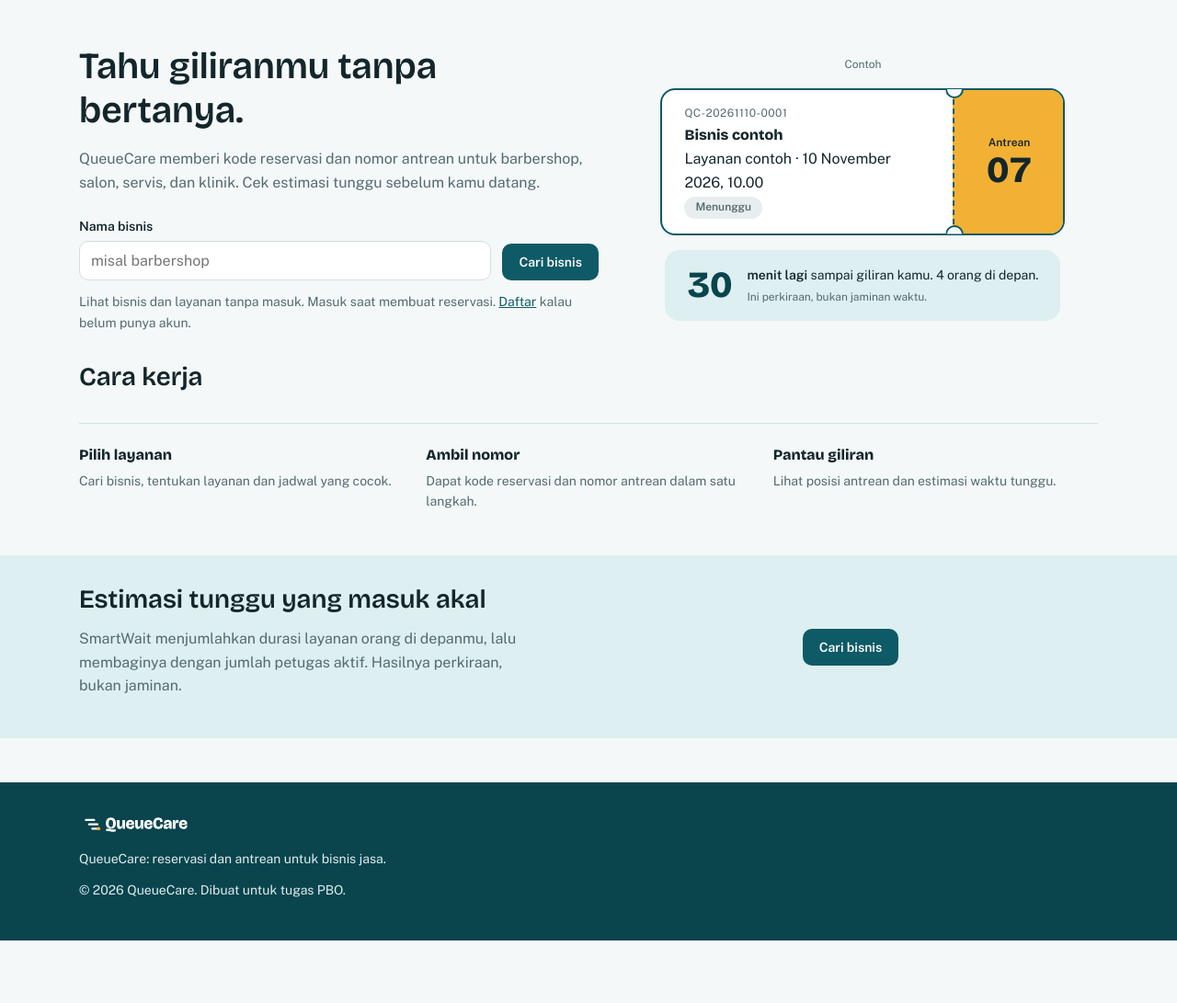
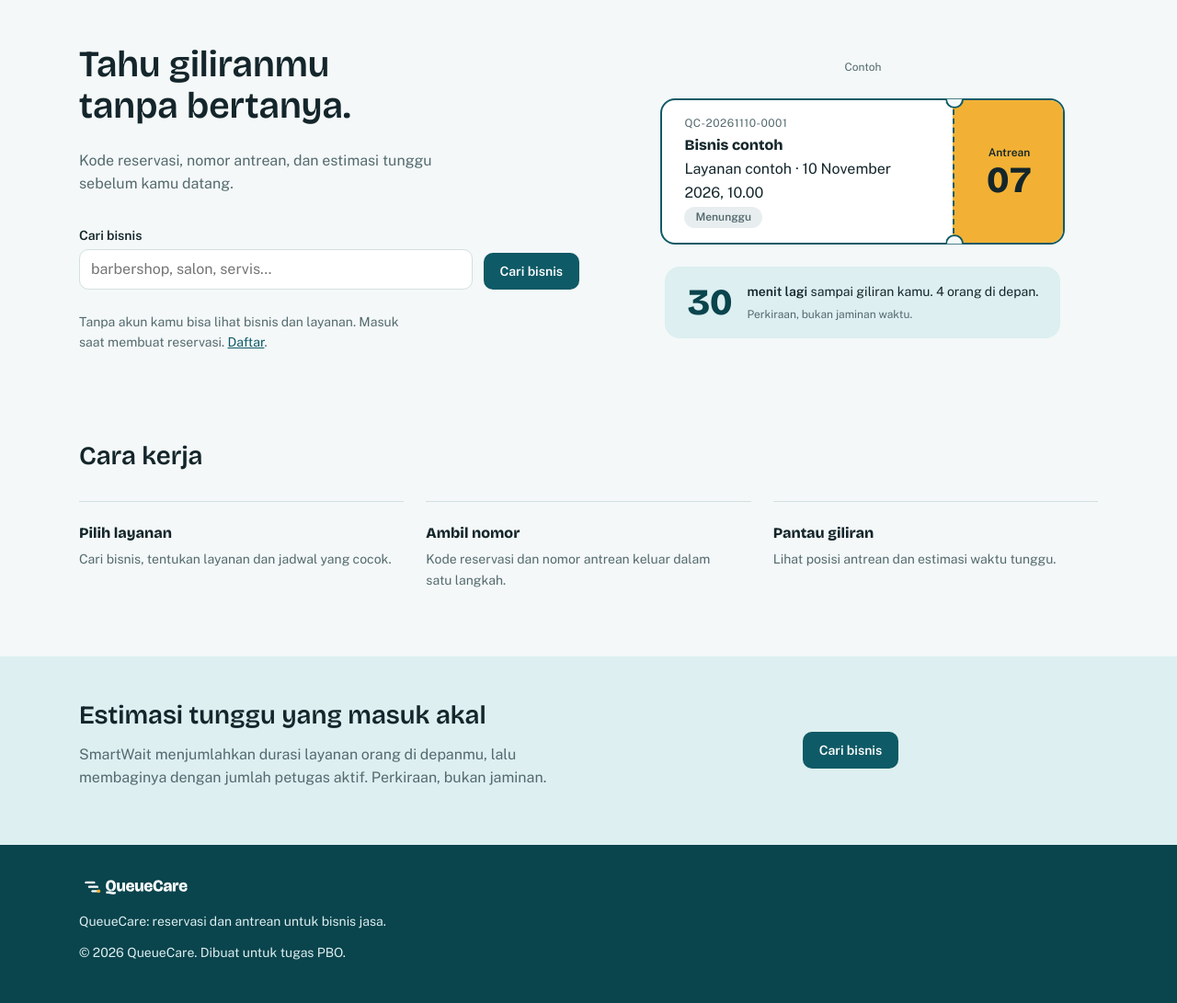
Before and after one commit to AtharFazli/queuecare, a Spring app: template src/main/resources/templates/home.html in a window 1280 px wide. Shown: the part 64-1155 px from the top of the page at 92% size. Before the commit the page ends 1087 px from the top, so only its background shows below. Run offline with Thymeleaf, Linux system fonts and the light colour scheme; the template is opened without the code that fills it, so the values that code supplies are empty; some of the project's set-up classes (security, data sources, template engines, error pages and the like) are left out, and stand-ins take their place.

Commit message:
fix(landing): sejajarkan seksi Cara kerja dengan gutter kartu di HP
- .langkah-luar pakai gutter var(--jarak-4) supaya teks dan garis pemisah selebar kartu
- judul Cara kerja rata kiri mengikuti judul seksi lain
- padding atas/bawah tiap langkah sama (24px), tinggi mengikuti isi
- text-wrap: pretty pada deskripsi langkah
- kalimat langkah 2 dikembalikan ke teks asli

```diff
--- a/src/main/resources/static/css/components.css
+++ b/src/main/resources/static/css/components.css
@@ -169,13 +169,14 @@ dialog.modal:not([open]) { display: none; }
 @media (prefers-reduced-motion: reduce) { * { transition: none !important; animation: none !important; } }
 
 /* ===== Landing: hero ===== */
-.hero { padding: var(--jarak-12) 0 var(--jarak-8); }
+.hero { padding: var(--jarak-12) 0; }
 .hero__isi { display: grid; grid-template-columns: 1.05fr .95fr; gap: var(--jarak-8); align-items: center; }
-.hero__judul { font-size: var(--teks-2xl); margin: 0 0 var(--jarak-4); }
-.hero__subteks { margin: 0; max-width: 56ch; color: var(--warna-teks-redup); }
-.hero__tindakan { display: flex; flex-wrap: wrap; gap: var(--jarak-3); margin-top: var(--jarak-6); }
-.hero__catatan { margin: var(--jarak-3) 0 0; font-size: var(--teks-sm); color: var(--warna-teks-redup); }
-.hero__visual { display: grid; gap: var(--jarak-4); justify-items: center; }
+.hero__teks { max-width: 34rem; }
+.hero__judul { font-size: var(--teks-2xl); line-height: 1.12; margin: 0 0 var(--jarak-6); text-wrap: balance; }
+.hero__subteks { margin: 0; max-width: 40ch; color: var(--warna-teks-redup); }
+.hero__tindakan { display: flex; flex-wrap: wrap; gap: var(--jarak-3); margin-top: var(--jarak-8); }
+.hero__catatan { margin: var(--jarak-6) 0 0; max-width: 44ch; font-size: var(--teks-sm); color: var(--warna-teks-redup); }
+.hero__visual { display: grid; gap: var(--jarak-6); justify-items: center; }
 .contoh { margin: 0; font-size: var(--teks-xs); color: var(--warna-teks-redup); }
 
 /* ===== Katalog: bar pencarian ===== */
@@ -183,12 +184,20 @@ dialog.modal:not([open]) { display: none; }
 .pencarian .field { flex: 1 1 220px; margin-bottom: 0; }
 
 /* ===== Landing: langkah ===== */
-.langkah { display: grid; grid-template-columns: repeat(3, 1fr); gap: var(--jarak-6); margin-top: var(--jarak-8); padding-top: var(--jarak-6); border-top: 1px solid var(--warna-batas); }
+.langkah-luar { padding: var(--jarak-12) var(--jarak-4); }
+.langkah-luar__judul { margin: 0 0 var(--jarak-8); text-align: left; }
+.langkah { display: grid; grid-template-columns: repeat(3, 1fr); gap: var(--jarak-6); }
+.langkah__item { padding: var(--jarak-6) 0; border-top: 1px solid var(--warna-batas); }
 .langkah__judul { font: 700 var(--teks-md) var(--font-judul); margin: 0 0 var(--jarak-2); }
-.langkah__teks { margin: 0; color: var(--warna-teks-redup); font-size: var(--teks-sm); }
+.langkah__teks { margin: 0; color: var(--warna-teks-redup); font-size: var(--teks-sm); text-wrap: pretty; }
+
+/* HP: langkah ditumpuk; garis pembatas jadi pemisah antar langkah. */
+@media (max-width: 720px) {
+  .langkah { grid-template-columns: 1fr; gap: 0; }
+}
 
 /* ===== Landing: sorotan ===== */
-.sorotan { margin: var(--jarak-12) 0; padding: var(--jarak-8) 0; background: var(--warna-primer-lembut); }
+.sorotan { margin: 0; padding: var(--jarak-12) 0; background: var(--warna-primer-lembut); }
 .sorotan__isi { display: grid; grid-template-columns: 1fr 1fr; gap: var(--jarak-8); align-items: center; }
 .sorotan__teks { max-width: 52ch; color: var(--warna-teks-redup); }
 .sorotan__aksi { display: grid; justify-items: center; }
--- a/src/main/resources/templates/home.html
+++ b/src/main/resources/templates/home.html
@@ -9,15 +9,15 @@
       <div class="wadah hero__isi">
         <div class="hero__teks">
           <h1 class="hero__judul">Tahu giliranmu tanpa bertanya.</h1>
-          <p class="hero__subteks">QueueCare memberi kode reservasi dan nomor antrean untuk barbershop, salon, servis, dan klinik. Cek estimasi tunggu sebelum kamu datang.</p>
+          <p class="hero__subteks">Kode reservasi, nomor antrean, dan estimasi tunggu sebelum kamu datang.</p>
           <form th:action="@{/businesses}" method="get" class="pencarian hero__tindakan">
             <div class="field">
-              <label class="field__label" for="q">Nama bisnis</label>
-              <input class="field__input" id="q" name="q" type="text" placeholder="misal barbershop">
+              <label class="field__label" for="q">Cari bisnis</label>
+              <input class="field__input" id="q" name="q" type="search" placeholder="barbershop, salon, servis..." autocomplete="off">
             </div>
             <button class="tombol" type="submit">Cari bisnis</button>
           </form>
-          <p class="hero__catatan">Lihat bisnis dan layanan tanpa masuk. Masuk saat membuat reservasi. <a th:href="@{/register}">Daftar</a> kalau belum punya akun.</p>
+          <p class="hero__catatan">Tanpa akun kamu bisa lihat bisnis dan layanan. Masuk saat membuat reservasi. <a th:href="@{/register}">Daftar</a>.</p>
         </div>
         <div class="hero__visual">
           <p class="contoh">Contoh</p>
@@ -34,15 +34,15 @@
             <div class="smartwait__menit">30</div>
             <div>
               <p class="smartwait__teks"><b>menit lagi</b> sampai giliran kamu. 4 orang di depan.</p>
-              <p class="smartwait__catatan">Ini perkiraan, bukan jaminan waktu.</p>
+              <p class="smartwait__catatan">Perkiraan, bukan jaminan waktu.</p>
             </div>
           </div>
         </div>
       </div>
     </section>
 
-    <section class="wadah" id="cara-kerja">
-      <h2>Cara kerja</h2>
+    <section class="wadah langkah-luar" id="cara-kerja">
+      <h2 class="langkah-luar__judul">Cara kerja</h2>
       <div class="langkah">
         <div class="langkah__item">
           <h3 class="langkah__judul">Pilih layanan</h3>
@@ -50,7 +50,7 @@
         </div>
         <div class="langkah__item">
           <h3 class="langkah__judul">Ambil nomor</h3>
-          <p class="langkah__teks">Dapat kode reservasi dan nomor antrean dalam satu langkah.</p>
+          <p class="langkah__teks">Kode reservasi dan nomor antrean keluar dalam satu langkah.</p>
         </div>
         <div class="langkah__item">
           <h3 class="langkah__judul">Pantau giliran</h3>
@@ -63,7 +63,7 @@
       <div class="wadah sorotan__isi">
         <div>
           <h2>Estimasi tunggu yang masuk akal</h2>
-          <p class="sorotan__teks">SmartWait menjumlahkan durasi layanan orang di depanmu, lalu membaginya dengan jumlah petugas aktif. Hasilnya perkiraan, bukan jaminan.</p>
+          <p class="sorotan__teks">SmartWait menjumlahkan durasi layanan orang di depanmu, lalu membaginya dengan jumlah petugas aktif. Perkiraan, bukan jaminan.</p>
         </div>
         <div class="sorotan__aksi">
           <a class="tombol" th:href="@{/businesses}">Cari bisnis</a>
```
Also changed, not shown: DESIGN.md (+10 -0 lines), 6 other files.
